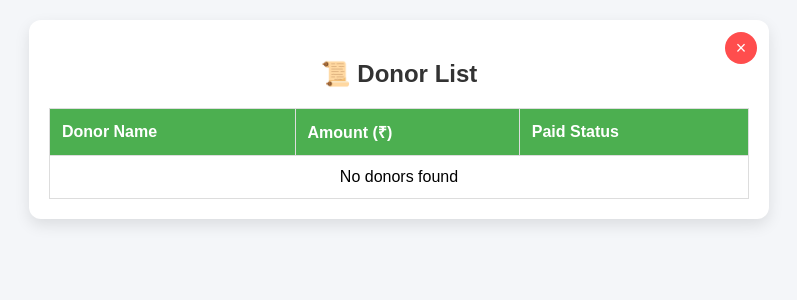
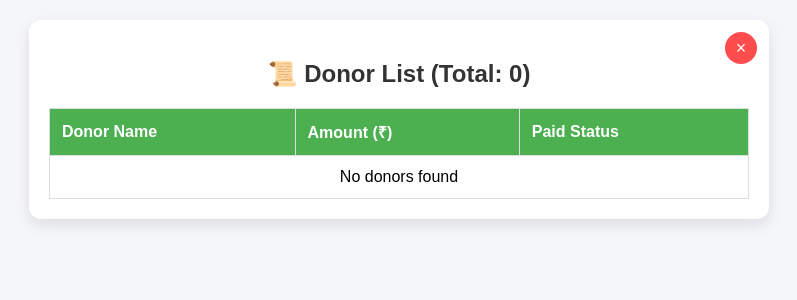
Before and after one commit to WasimKaunain/Masjide-Abubakr, a Flask app: page /donor-list in a window 1280 px wide. Shown: the top 300 px of the page, without its empty margins (241-1038 px from the left). Run offline with Flask 3, Linux system fonts and the light colour scheme; data that the repository does not hold is empty.

Commit message:
removed bug

```diff
--- a/templates/donor-list.html
+++ b/templates/donor-list.html
@@ -81,8 +81,7 @@
     <!-- ❌ close button -->
     <button class="close-btn" onclick="window.history.back()">×</button>
 
-    <h2>📜 Donor List</h2>
-
+    <h2>📜 Donor List (Total: {{ total }})</h2>
     <table>
       <thead>
         <tr>
```
